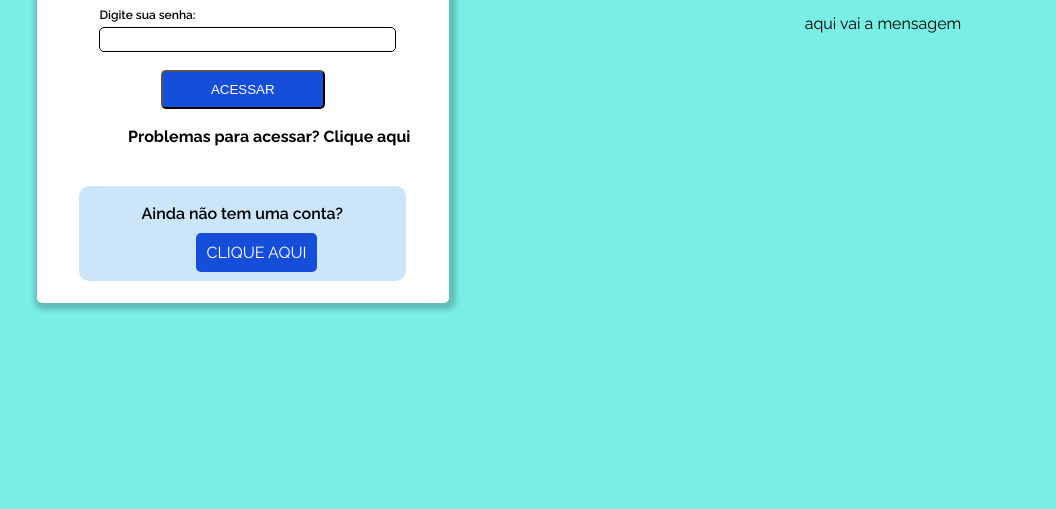
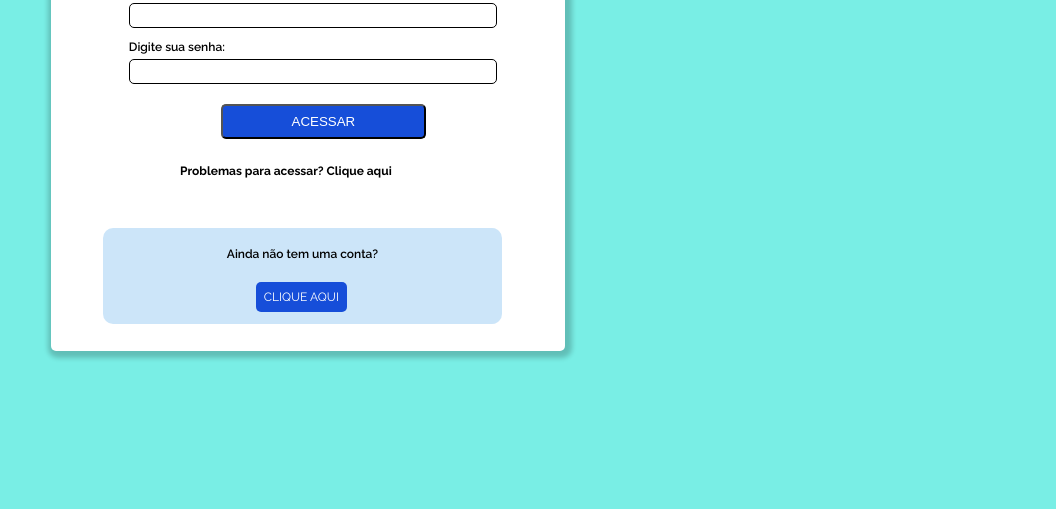
Before and after one commit to bruvini/SIS_Health, a plain HTML site: page index.html in a window 1280 px wide. Shown: the part 291-800 px from the top of the page, without its empty margins (13-1069 px from the left). Drawn offline with Linux system fonts and the light colour scheme.

Commit message:
Corrigindo responsividade da página inicial

```diff
--- a/index.css
+++ b/index.css
@@ -1,13 +1,3 @@
-.inicio {
-    display: grid;
-    grid-template-columns: 40% 60%;
-}
-
-.logo {
-    width: 40%;
-    margin-left: 30%;
-}
-
 .parte1 {
     border: 1px solid transparent;
     border-radius: 5px;
@@ -17,7 +7,12 @@
     box-shadow: 2px 2px 5px 5px rgba(0, 0, 0, 0.2);
 
     width: 80%;
-    margin: 73px 0 0 50px;
+    margin: 20% 0 0 10%;
+}
+
+.logo {
+    width: 40%;
+    margin-left: 34%;
 }
 
 .login__rotulo {
@@ -39,41 +34,44 @@
     background: #164ed9;
     color: white;
     border-radius: 5px;
-    padding: 10px;
+    padding: 8px;
     width: 40%;
-
 }
 
 .botao__login {
-    margin: 2% 0 5% 30%;
+    margin: 2% 0 5% 33%;
 }
 
-.botao__cad{
-    margin: 2% 0 5% 34%;
+.botao__cad {
+    margin: 2% 0 5% 31%;
+    font-size: 12px;
 }
 
-.botao__login:hover, .botao__cad:hover{
+.botao__login:hover,
+.botao__cad:hover {
     background: #1788E3;
     border: 1px solid transparent;
 }
 
 .texto__acesso {
-    margin: 0 0 0 22%;
+    margin: 0 0 0 18%;
     font-weight: 700;
+    font-size: 12px;
 }
 
-.texto__cad{
+.texto__cad {
     text-align: center;
     font-weight: 600;
     margin-bottom: 8%;
+    font-size: 12px;
 }
 
-a{
+a {
     text-decoration: none;
     color: black;
 }
 
-.texto__link:hover{
+.texto__link:hover {
     color: #16D991
 }
 
@@ -85,7 +83,37 @@ a{
     margin: 10% 0 5% 10%;
 }
 
-.mensagem{
+.mensagem {
+    display: none;
     text-align: center;
     margin-top: 40%;
 }
+
+@media screen and (min-width: 1024px) {
+    .inicio {
+        display: grid;
+        grid-template-columns: 50% 50%;
+    }
+
+    .parte1 {
+        margin-top: 10%;
+    }
+
+    .botao__cad {
+        margin-left: 37%;
+    }
+
+    .botao__login:hover,
+    .botao__cad:hover {
+        background: #1788E3;
+        border: 1px solid transparent;
+    }
+
+    .texto__acesso {
+        margin-left: 25%;
+    }
+
+    .mensagem {
+        display: block;
+    }
+}
```
